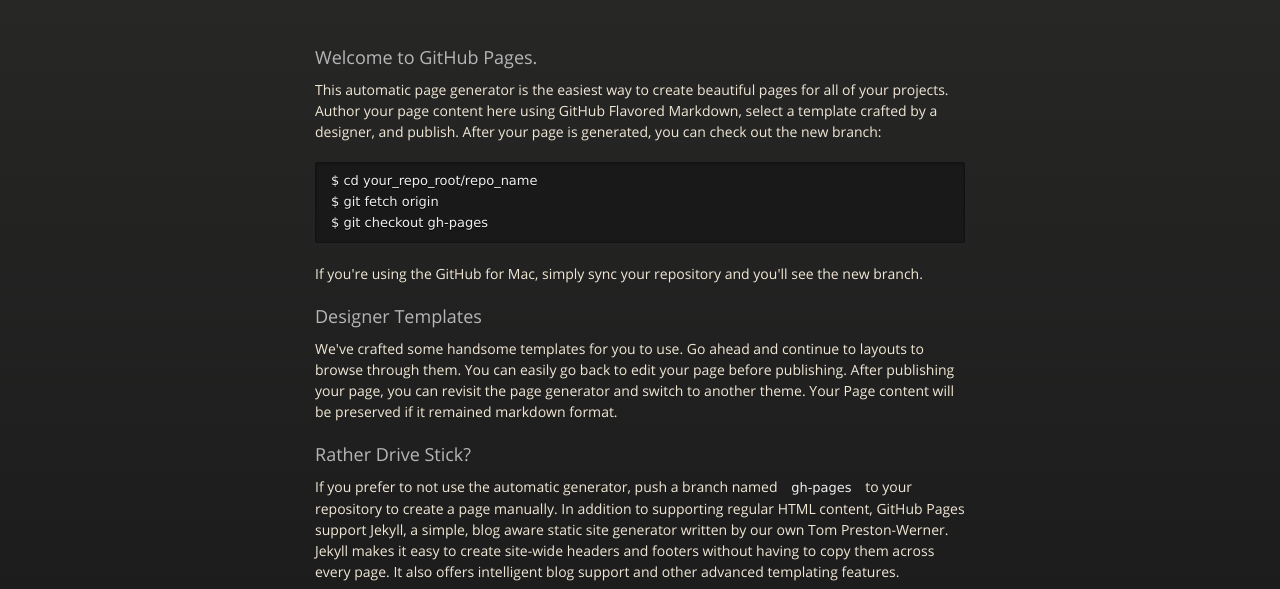
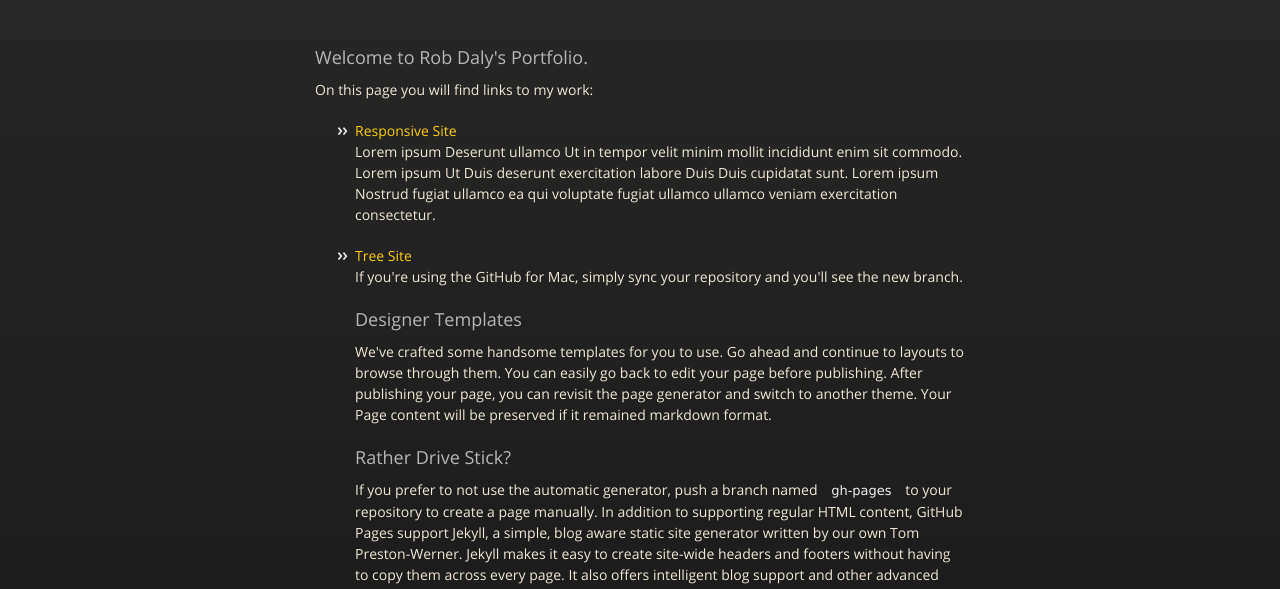
Before and after one commit to rdaly1490/rdaly1490.github.io, a plain HTML site: page index.html in a window 1280 px wide. Shown: the part 189-778 px from the top of the page. Drawn offline with nearby package versions, Linux system fonts and the light colour scheme.

Commit message:
some files loaded in

```diff
--- a/index.html
+++ b/index.html
@@ -36,14 +36,14 @@
         </div>
 
         <h3>
-<a id="welcome-to-github-pages" class="anchor" href="#welcome-to-github-pages" aria-hidden="true"><span class="octicon octicon-link"></span></a>Welcome to GitHub Pages.</h3>
+<a id="welcome-to-github-pages" class="anchor" href="#welcome-to-github-pages" aria-hidden="true"><span class="octicon octicon-link"></span></a>Welcome to Rob Daly's Portfolio.</h3>
 
-<p>This automatic page generator is the easiest way to create beautiful pages for all of your projects. Author your page content here using GitHub Flavored Markdown, select a template crafted by a designer, and publish. After your page is generated, you can check out the new branch:</p>
+<p>On this page you will find links to my work:</p>
 
-<pre><code>$ cd your_repo_root/repo_name
-$ git fetch origin
-$ git checkout gh-pages
-</code></pre>
+<ul>
+  <li><a href="responsive/HW6/dist/index.html">Responsive Site</a></li>
+  <p>Lorem ipsum Deserunt ullamco Ut in tempor velit minim mollit incididunt enim sit commodo. Lorem ipsum Ut Duis deserunt exercitation labore Duis Duis cupidatat sunt. Lorem ipsum Nostrud fugiat ullamco ea qui voluptate fugiat ullamco ullamco veniam exercitation consectetur.</p>
+  <li><a href="responsive/HW6/dist/index.html">Tree Site</a></li>
 
 <p>If you're using the GitHub for Mac, simply sync your repository and you'll see the new branch.</p>
 
```
